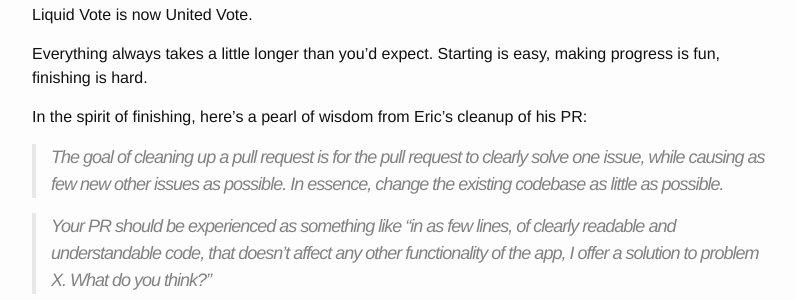
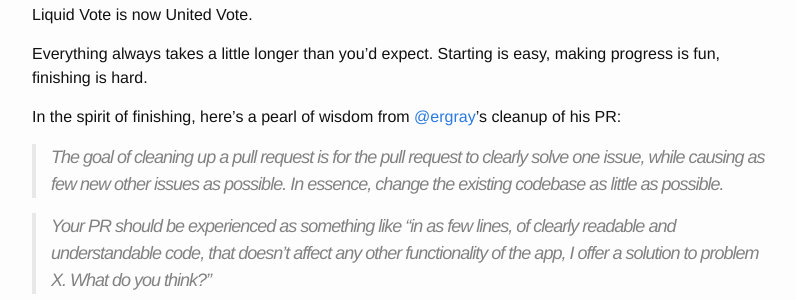
Before and after one commit to nsipplswezey/nsipplswezey.github.io, a Jekyll site: the page built from _posts/2017-10-06-Day-5.md, in a window 1280 px wide and 900 px high, scrolled down 642 px. Shown: the part 152-452 px from the top of the window, without its empty margins (238-1034 px from the left). Built offline with Jekyll 4.4.1, drawn with Linux system fonts in a browser that asks for light colours; comment, search, counter and statistics services are not loaded.

Commit message:
Saved 2017-10-06-Day-5.md with Dillinger.io

```diff
--- a/_posts/2017-10-06-Day-5.md
+++ b/_posts/2017-10-06-Day-5.md
@@ -21,7 +21,7 @@ Liquid Vote is now United Vote.
 
 Everything always takes a little longer than you'd expect. Starting is easy, making progress is fun, finishing is hard.
 
-In the spirit of finishing, here's a pearl of wisdom from Eric's cleanup of his PR:
+In the spirit of finishing, here's a pearl of wisdom from [@ergray](https://ericxgray.wordpress.com/)'s cleanup of his PR:
 > The goal of cleaning up a pull request is for the pull request to clearly solve one issue, while causing as few new other issues as possible. In essence, change the existing codebase as little as possible.
 
 > Your PR should be experienced as something like "in as few lines, of clearly readable and understandable code, that doesn't affect any other functionality of the app, I offer a solution to problem X. What do you think?"
```
